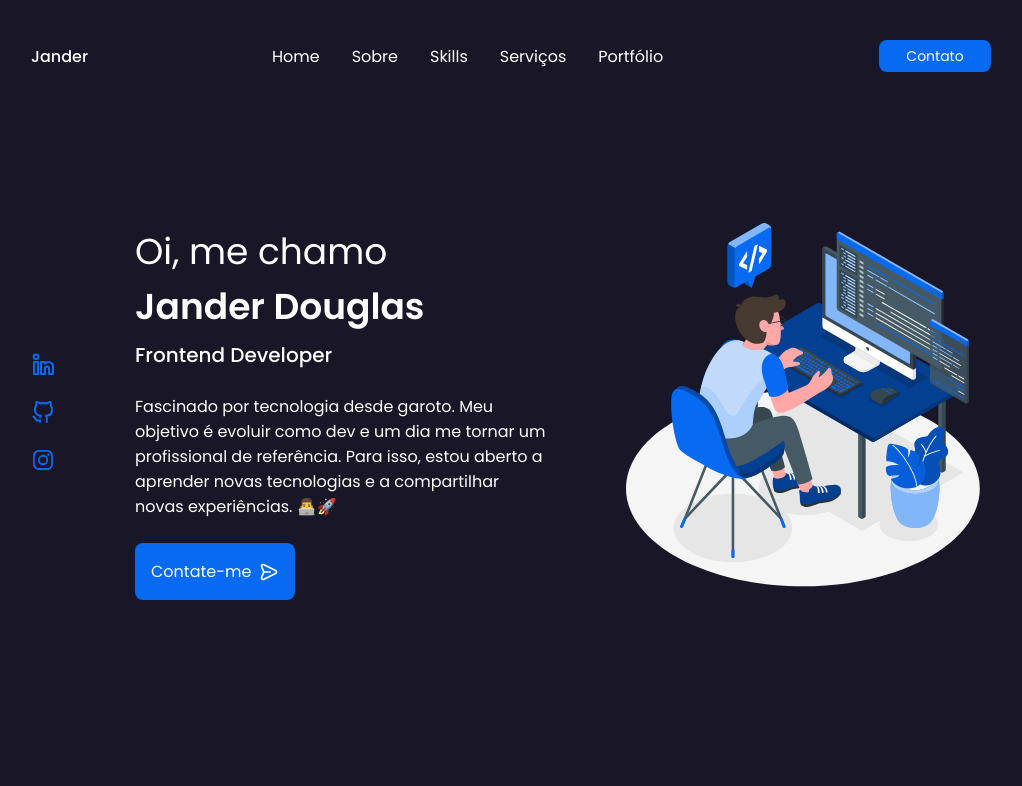
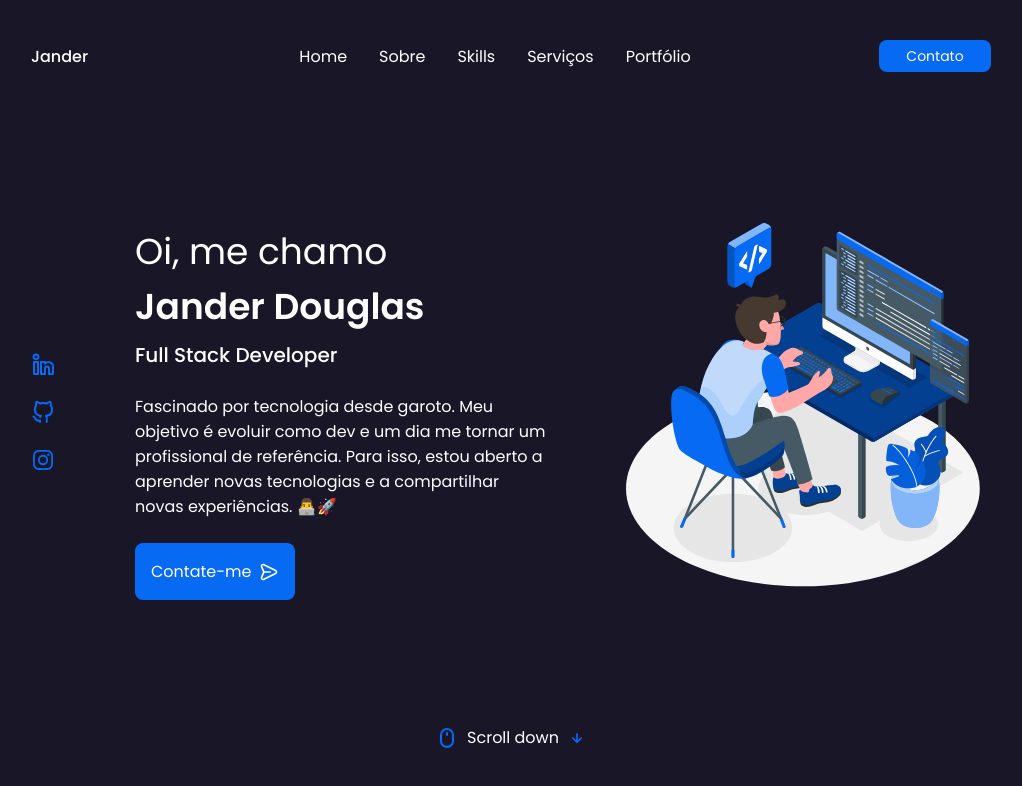
Before and after one commit to janderdev/portfolio, a React (Vite) app: page / in a window 1280 px wide. Shown: the top 786 px of the page, without its empty margins (129-1151 px from the left). Built offline with nearby package versions, Linux system fonts and the light colour scheme.

Commit message:
feat: Add scroll mouse button

```diff
--- a/src/components/NavMenu/styles.ts
+++ b/src/components/NavMenu/styles.ts
@@ -47,6 +47,8 @@ export const Backdrop = styled.div<{ open: boolean }>`
 
 export const Logo = styled.a`
   color: ${colors.white};
+  width: 7rem;
+  justify-content: start;
   font-weight: ${fonts.weight.medium};
   transition: 0.2s;
   :hover {
--- a/src/features/home/index.tsx
+++ b/src/features/home/index.tsx
@@ -3,7 +3,11 @@ import { Button } from "../../components/Button";
 import { SocialMedia } from "../../components/SocialMedia";
 import { iconSizes } from "../../theme";
 import * as Styled from "./styles";
-import { UilMessage } from "@iconscout/react-unicons";
+import {
+  UilMessage,
+  UilMouseAlt,
+  UilArrowDown,
+} from "@iconscout/react-unicons";
 
 export const Home = () => {
   return (
@@ -16,7 +20,7 @@ export const Home = () => {
           <Styled.TypoCall>
             Oi, me chamo <Styled.TypoName>Jander Douglas</Styled.TypoName>
           </Styled.TypoCall>
-          <Styled.TypoStack>Frontend Developer</Styled.TypoStack>
+          <Styled.TypoStack>Full Stack Developer</Styled.TypoStack>
         </Styled.Introduce>
 
         <Styled.Paragraph>
@@ -36,6 +40,12 @@ export const Home = () => {
       <Styled.Image>
         <DevImage />
       </Styled.Image>
+
+      <Styled.ScrollButton>
+        <UilMouseAlt size={iconSizes.normal} />
+        <Styled.ScrollText>Scroll down</Styled.ScrollText>
+        <UilArrowDown size={iconSizes.small} />
+      </Styled.ScrollButton>
     </Styled.Container>
   );
 };
--- a/src/features/home/styles.ts
+++ b/src/features/home/styles.ts
@@ -1,12 +1,15 @@
-import styled, { keyframes } from "styled-components";
-import { colors, fonts, theme } from "../../theme";
+import styled from "styled-components";
+import { colors, fonts } from "../../theme";
 
 export const Container = styled.div`
-  display: flex;
+  display: grid;
   height: 100vh;
   align-content: center;
   justify-content: center;
   column-gap: 4rem;
+  grid-template-areas:
+    "content image"
+    "scroll scroll";
   /* flex-wrap: wrap-reverse; */
 
   @media screen and (min-width: 768px) {
@@ -19,6 +22,7 @@ export const Container = styled.div`
 `;
 
 export const Content = styled.div`
+  grid-area: content;
   display: grid;
   grid-template-areas:
     "social introduce"
@@ -117,10 +121,40 @@ export const Button = styled.div`
 `;
 
 export const Image = styled.div`
+  grid-area: image;
   display: flex;
   align-items: center;
   justify-content: center;
+
   @media screen and (max-width: 767px) {
     display: none;
   }
 `;
+
+export const ScrollButton = styled.div`
+  cursor: pointer;
+  color: ${colors.blue};
+  grid-area: scroll;
+  display: flex;
+  position: absolute;
+  justify-content: center;
+  align-items: center;
+  bottom: 50px;
+  left: 0;
+  right: 0;
+  margin: auto;
+  width: 200px;
+  gap: 0.5rem;
+  transition: 0.3s;
+  :hover {
+    transform: translateY(0.25rem);
+  }
+
+  @media screen and (max-width: 767px) {
+    display: none;
+  }
+`;
+
+export const ScrollText = styled.span`
+  color: ${colors.white};
+`;
```
